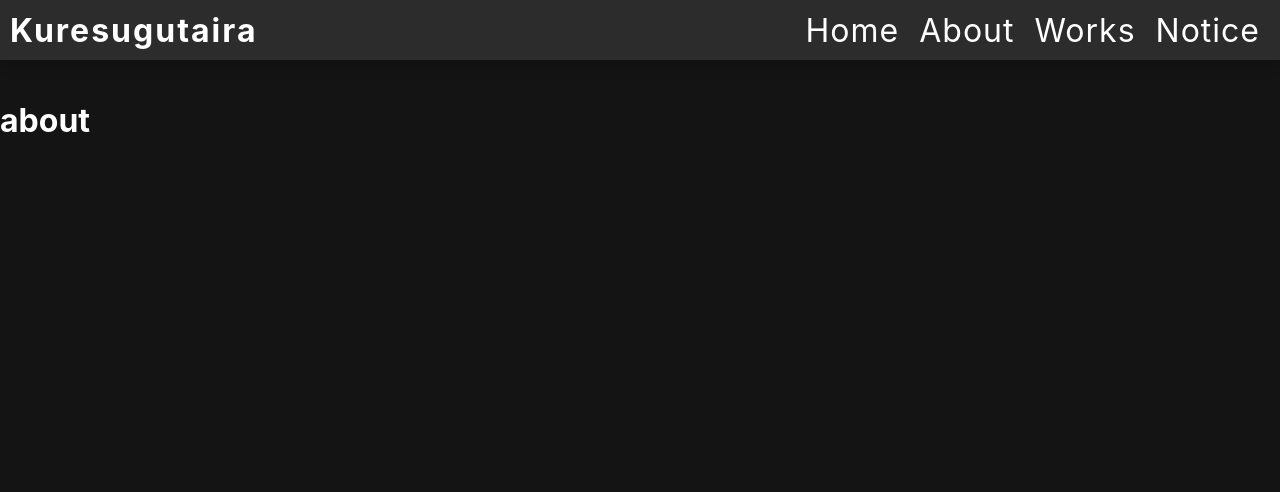
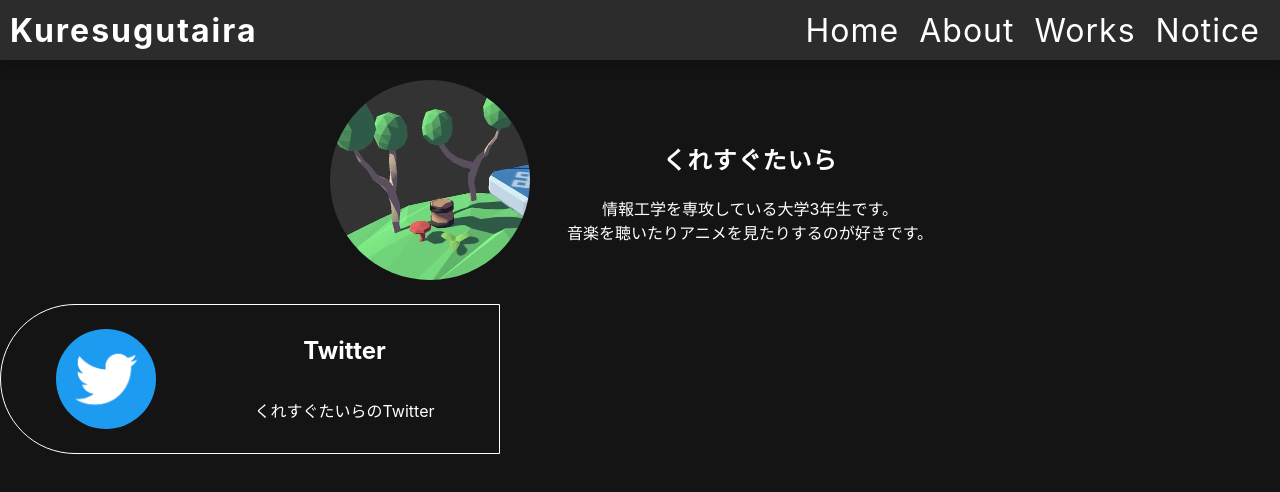
Before and after one commit to kuresugutaira/Homepage, a Next.js app: page /about in a window 1280 px wide. Shown: the top 492 px of the page. Built offline with nearby package versions, Linux system fonts and the light colour scheme.

Commit message:
Aboutページの一部作成

```diff
--- a/src/pages/about.tsx
+++ b/src/pages/about.tsx
@@ -1,5 +1,20 @@
-import MainLayout from '../layouts/mainLayout';
+import styles from '../styles/About.module.scss';
+import Icon from '../components/icon/icon';
+import Profile from '../components/profile/profile';
+import LinkCard from '../components/linkCard/linkCard';
 
-export default function About() {
-  return <h1>about</h1>;
+function About() {
+  return (
+    <>
+      <Profile />
+      <LinkCard
+        href='https://twitter.com/Kuresugutaira?s=20&t=uH-DV7Isl6S4EbG-h6YUmg'
+        title='Twitter'
+        description='くれすぐたいらのTwitter'
+        iconURL='/images/twitter_icon.png'
+      />
+    </>
+  );
 }
+
+export default About;
```
Also changed, not shown: src/styles/About.module.scss (added).
